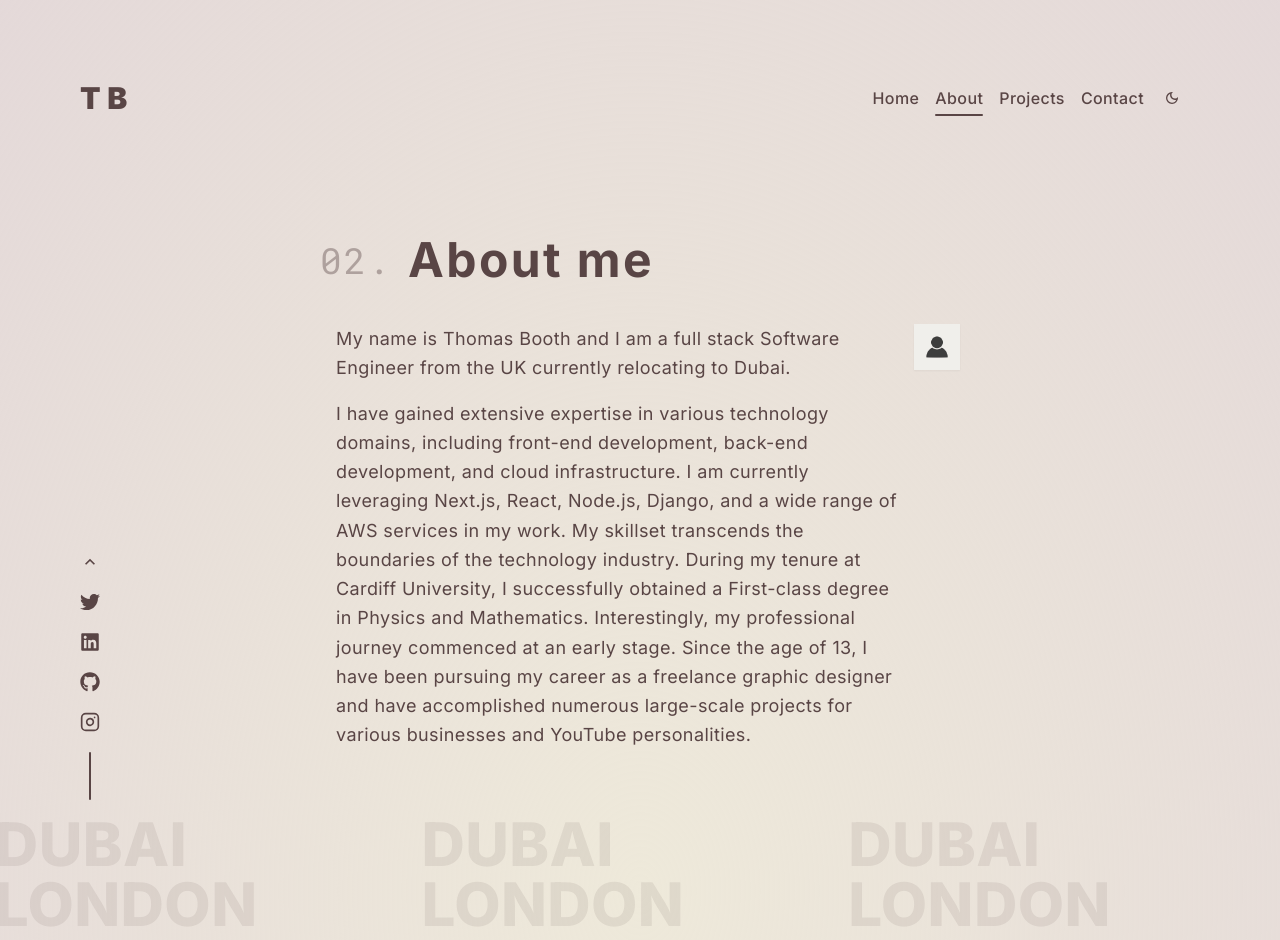
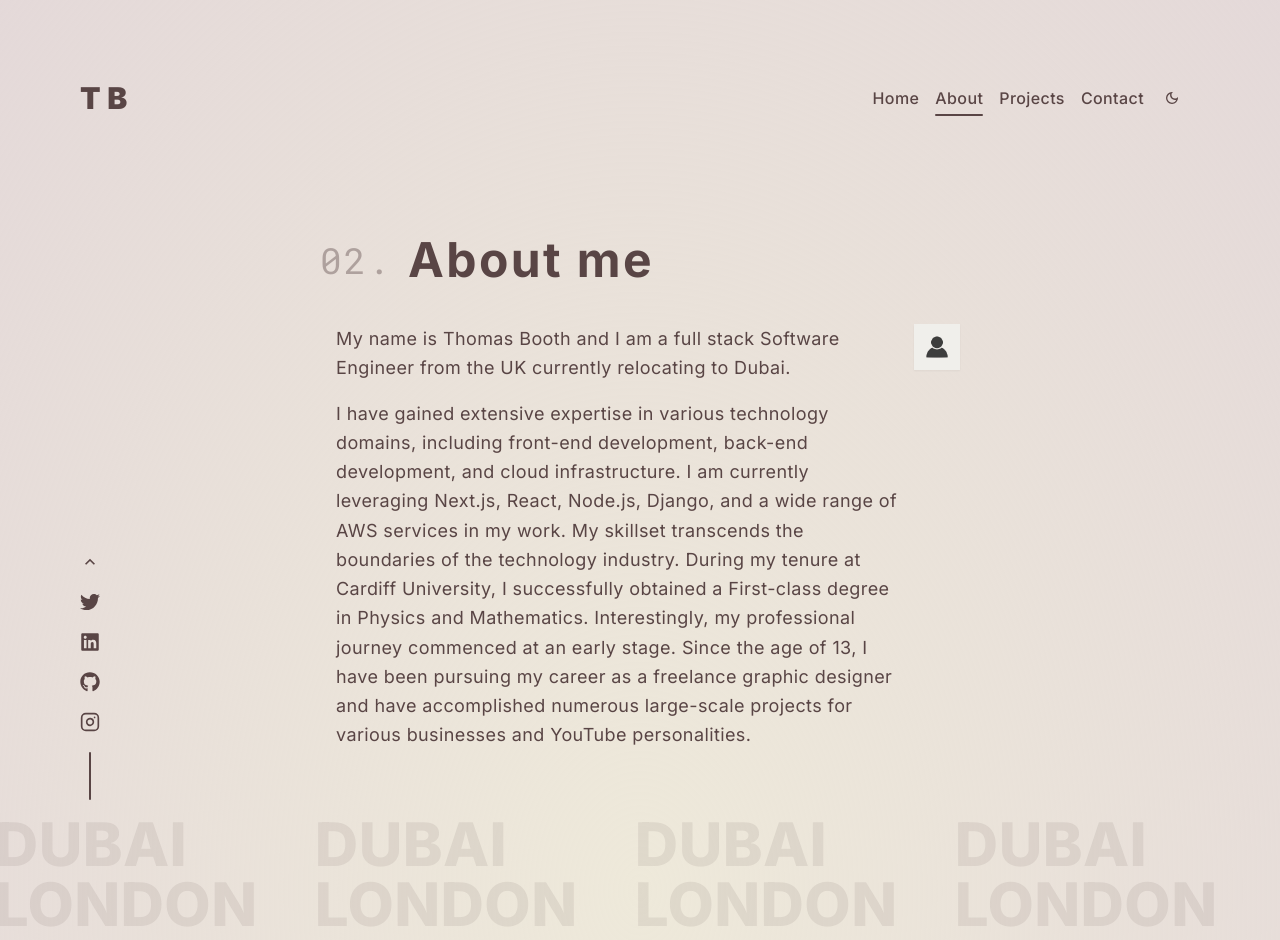
Before and after one commit to thomassbooth/Thomas-Booth-Portfolio, a Next.js app: page /about in a window 1280 px wide. Shown: the top 940 px of the page. Built offline with nearby package versions, Linux system fonts and the light colour scheme.

Commit message:
update to cities

```diff
--- a/components/about/Cities.tsx
+++ b/components/about/Cities.tsx
@@ -67,6 +67,7 @@ function ParallaxText({ children, baseVelocity = 100 }: ParallaxProps) {
         <span>{children} </span>
         <span>{children} </span>
         <span>{children} </span>
+        <span>{children} </span>
       </motion.div>
     </div>
   );
@@ -75,8 +76,8 @@ function ParallaxText({ children, baseVelocity = 100 }: ParallaxProps) {
 export default function Cities() {
   return (
     <section className = 'py-16 font-extrabold'>
-      <ParallaxText baseVelocity={-1}> DUBAI LONDON</ParallaxText>
-      <ParallaxText baseVelocity={1}>LONDON DUBAI </ParallaxText>
+      <ParallaxText baseVelocity={-1}> DUBAI LONDON </ParallaxText>
+      <ParallaxText baseVelocity={1}> LONDON DUBAI </ParallaxText>
     </section>
   );
 }
```
